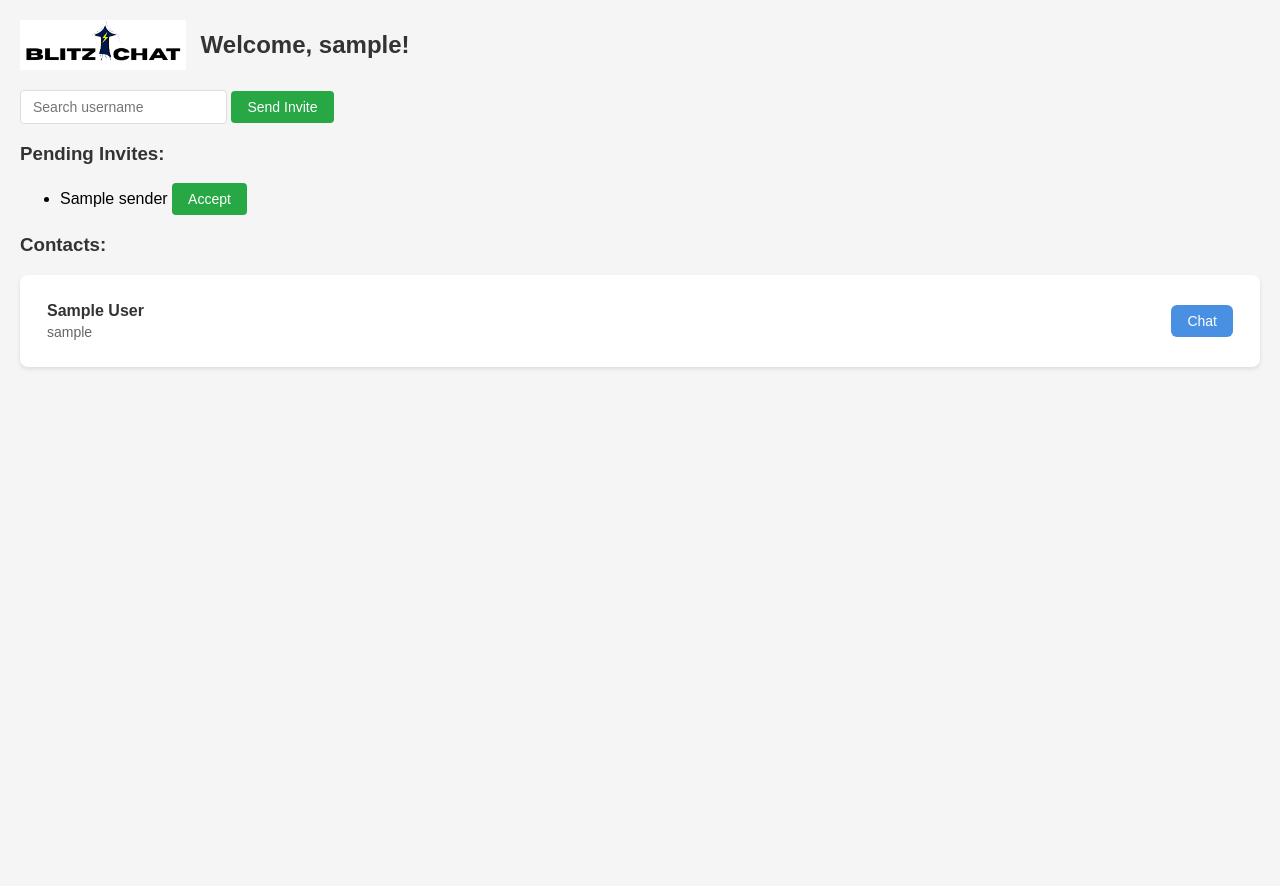
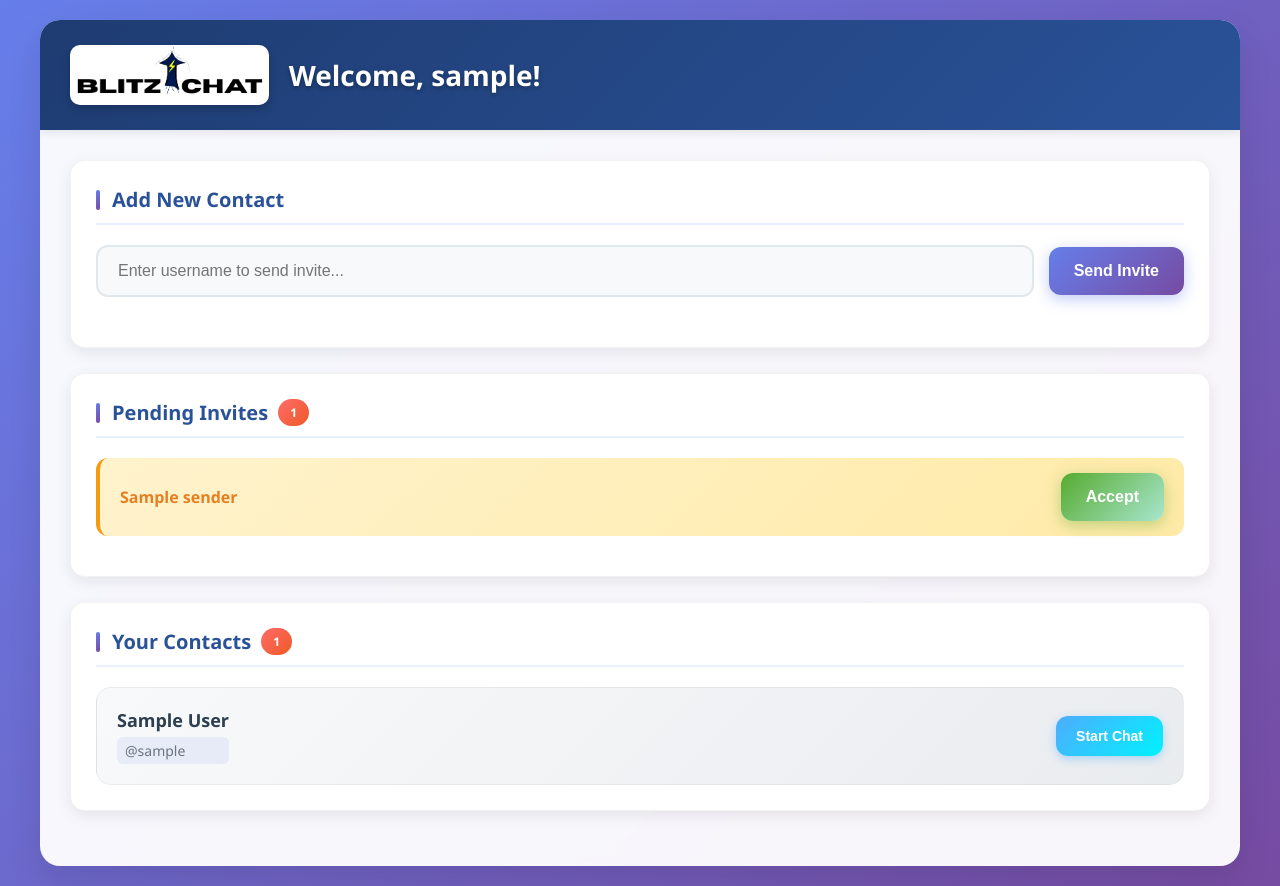
Before and after one commit to Magomed-Ameen/Blitz-Chat, a Flask app: template templates/chat_window.html in a window 1280 px wide. Before the commit the page ends 369 px from the top, so only its background shows below. Run offline with Flask 3, Linux system fonts and the light colour scheme; the template is opened without the code that fills it: most values are stand-ins (such as "Sample title", 1, 10 or a date in 2020); some libraries are stand-ins or nearby versions.

Commit message:
Assistant checkpoint: Modernized chat window styling with gradient design
Assistant generated file changes:
- templates/chat_window.html: Modernize styling with better layout, colors, and visual hierarchy

---

User prompt:

improve the chat_WindoW.html i terms of styling

Replit-Commit-Author: Assistant
Replit-Commit-Session-Id: 5595d374-4a8c-4431-a129-5f550e0e8589

```diff
--- a/templates/chat_window.html
+++ b/templates/chat_window.html
@@ -1,145 +1,347 @@
+
 <!DOCTYPE html>
 <html>
 <head>
-    <title>Messenger</title>
+    <title>BlitzChat - Messenger</title>
     <script src="https://www.gstatic.com/firebasejs/8.10.0/firebase-app.js"></script>
     <script src="https://www.gstatic.com/firebasejs/8.10.0/firebase-database.js"></script>
     <style>
-        body {
-            font-family: Arial, sans-serif;
-            margin: 20px;
-            background-color: #f5f5f5;
+        * {
+            margin: 0;
+            padding: 0;
+            box-sizing: border-box;
         }
 
-        .contacts-container {
+        body {
+            font-family: 'Segoe UI', Tahoma, Geneva, Verdana, sans-serif;
+            background: linear-gradient(135deg, #667eea 0%, #764ba2 100%);
+            min-height: 100vh;
+            padding: 20px;
+        }
+
+        .main-container {
+            max-width: 1200px;
+            margin: 0 auto;
+            background: rgba(255, 255, 255, 0.95);
+            border-radius: 20px;
+            box-shadow: 0 15px 35px rgba(0, 0, 0, 0.1);
+            overflow: hidden;
+            backdrop-filter: blur(10px);
+        }
+
+        .header {
+            background: linear-gradient(135deg, #1e3c72 0%, #2a5298 100%);
+            color: white;
+            padding: 25px 30px;
+            display: flex;
+            align-items: center;
+            box-shadow: 0 2px 10px rgba(0, 0, 0, 0.1);
+        }
+
+        .header img {
+            height: 60px;
+            margin-right: 20px;
+            border-radius: 10px;
+            box-shadow: 0 4px 8px rgba(0, 0, 0, 0.2);
+        }
+
+        .header h2 {
+            font-size: 28px;
+            font-weight: 600;
+            text-shadow: 0 2px 4px rgba(0, 0, 0, 0.3);
+        }
+
+        .content {
+            padding: 30px;
+        }
+
+        .section {
             background: white;
-            border-radius: 8px;
-            padding: 15px;
-            box-shadow: 0 2px 4px rgba(0,0,0,0.1);
+            border-radius: 15px;
+            padding: 25px;
+            margin-bottom: 25px;
+            box-shadow: 0 5px 15px rgba(0, 0, 0, 0.08);
+            border: 1px solid rgba(0, 0, 0, 0.05);
+        }
+
+        .section h3 {
+            color: #2a5298;
+            font-size: 20px;
             margin-bottom: 20px;
+            padding-bottom: 10px;
+            border-bottom: 2px solid #e8f0fe;
+            display: flex;
+            align-items: center;
+        }
+
+        .section h3::before {
+            content: '';
+            width: 4px;
+            height: 20px;
+            background: linear-gradient(135deg, #667eea, #764ba2);
+            margin-right: 12px;
+            border-radius: 2px;
+        }
+
+        .search-container {
+            display: flex;
+            gap: 15px;
+            margin-bottom: 25px;
+            align-items: center;
+        }
+
+        input[type="text"] {
+            flex: 1;
+            padding: 15px 20px;
+            border: 2px solid #e1e8ed;
+            border-radius: 12px;
+            font-size: 16px;
+            transition: all 0.3s ease;
+            background: #f8f9fa;
+        }
+
+        input[type="text"]:focus {
+            outline: none;
+            border-color: #667eea;
+            background: white;
+            box-shadow: 0 0 0 3px rgba(102, 126, 234, 0.1);
+        }
+
+        .btn {
+            padding: 15px 25px;
+            border: none;
+            border-radius: 12px;
+            font-size: 16px;
+            font-weight: 600;
+            cursor: pointer;
+            transition: all 0.3s ease;
+            text-decoration: none;
+            display: inline-block;
+            text-align: center;
+        }
+
+        .btn-primary {
+            background: linear-gradient(135deg, #667eea, #764ba2);
+            color: white;
+            box-shadow: 0 4px 15px rgba(102, 126, 234, 0.4);
+        }
+
+        .btn-primary:hover {
+            transform: translateY(-2px);
+            box-shadow: 0 6px 20px rgba(102, 126, 234, 0.6);
+        }
+
+        .btn-success {
+            background: linear-gradient(135deg, #56ab2f, #a8e6cf);
+            color: white;
+            box-shadow: 0 4px 15px rgba(86, 171, 47, 0.4);
+        }
+
+        .btn-success:hover {
+            transform: translateY(-2px);
+            box-shadow: 0 6px 20px rgba(86, 171, 47, 0.6);
+        }
+
+        .btn-chat {
+            background: linear-gradient(135deg, #4facfe, #00f2fe);
+            color: white;
+            padding: 12px 20px;
+            font-size: 14px;
+            box-shadow: 0 3px 10px rgba(79, 172, 254, 0.4);
+        }
+
+        .btn-chat:hover {
+            transform: translateY(-1px);
+            box-shadow: 0 5px 15px rgba(79, 172, 254, 0.6);
+        }
+
+        .contacts-grid {
+            display: grid;
+            gap: 20px;
         }
 
         .contact-item {
             display: flex;
             justify-content: space-between;
             align-items: center;
-            padding: 12px;
-            border-bottom: 1px solid #eee;
-            transition: background-color 0.2s;
+            padding: 20px;
+            background: linear-gradient(135deg, #f8f9fa, #e9ecef);
+            border-radius: 15px;
+            transition: all 0.3s ease;
+            border: 1px solid rgba(0, 0, 0, 0.05);
         }
 
         .contact-item:hover {
-            background-color: #f8f9fa;
-        }
-
-        .contact-item:last-child {
-            border-bottom: none;
+            transform: translateY(-3px);
+            box-shadow: 0 8px 25px rgba(0, 0, 0, 0.1);
+            background: linear-gradient(135deg, #ffffff, #f8f9fa);
         }
 
         .contact-info {
             display: flex;
             flex-direction: column;
+            gap: 5px;
         }
 
         .contact-info strong {
-            font-size: 16px;
-            color: #333;
-            margin-bottom: 4px;
+            font-size: 18px;
+            color: #2c3e50;
+            font-weight: 600;
         }
 
-        .username {
+        .contact-info .username {
             font-size: 14px;
-            color: #666;
+            color: #6c757d;
+            background: rgba(102, 126, 234, 0.1);
+            padding: 4px 8px;
+            border-radius: 6px;
+            display: inline-block;
         }
 
-        .chat-btn {
-            background-color: #4a90e2;
-            color: white;
-            border: none;
-            padding: 8px 16px;
-            border-radius: 6px;
-            cursor: pointer;
-            font-size: 14px;
-            transition: background-color 0.2s;
+        .invites-list {
+            list-style: none;
         }
 
-        .chat-btn:hover {
-            background-color: #357ab8;
+        .invite-item {
+            display: flex;
+            justify-content: space-between;
+            align-items: center;
+            padding: 15px 20px;
+            background: linear-gradient(135deg, #fff3cd, #ffeaa7);
+            border-radius: 12px;
+            margin-bottom: 15px;
+            border-left: 4px solid #f39c12;
+            transition: all 0.3s ease;
         }
 
-        .no-contacts {
+        .invite-item:hover {
+            transform: translateX(5px);
+            box-shadow: 0 5px 15px rgba(243, 156, 18, 0.3);
+        }
+
+        .invite-sender {
+            font-weight: 600;
+            color: #e67e22;
+            font-size: 16px;
+        }
+
+        .no-contacts, .no-invites {
             text-align: center;
             padding: 40px 20px;
-            color: #666;
+            color: #6c757d;
+            background: linear-gradient(135deg, #f8f9fa, #e9ecef);
+            border-radius: 12px;
+            border: 2px dashed #dee2e6;
         }
 
-        .no-contacts p {
-            margin: 0;
+        .no-contacts p, .no-invites p {
+            font-size: 16px;
             font-style: italic;
         }
 
-        h2, h3 {
-            color: #333;
+        .badge {
+            background: linear-gradient(135deg, #ff6b6b, #ee5a24);
+            color: white;
+            padding: 5px 12px;
+            border-radius: 20px;
+            font-size: 12px;
+            font-weight: 600;
+            margin-left: 10px;
         }
 
-        input[type="text"] {
-            padding: 8px 12px;
-            border: 1px solid #ddd;
-            border-radius: 4px;
-            font-size: 14px;
+        @media (max-width: 768px) {
+            .main-container {
+                margin: 10px;
+                border-radius: 15px;
             }
 
-        button {
-            padding: 8px 16px;
-            background-color: #28a745;
-            color: white;
-            border: none;
-            border-radius: 4px;
-            cursor: pointer;
-            font-size: 14px;
+            .header {
+                padding: 20px;
+                flex-direction: column;
+                text-align: center;
             }
 
-        button:hover {
-            background-color: #218838;
+            .header img {
+                margin-right: 0;
+                margin-bottom: 15px;
+            }
+
+            .content {
+                padding: 20px;
+            }
+
+            .search-container {
+                flex-direction: column;
+            }
+
+            .contact-item {
+                flex-direction: column;
+                gap: 15px;
+                text-align: center;
+            }
         }
     </style>
 </head>
 <body>
-    <div style="display: flex; align-items: center; margin-bottom: 20px;">
-        <img src="{{ url_for('static', filename='BlitzChatLogo.png') }}" alt="BlitzChat Logo" style="height: 50px; margin-right: 15px;">
-        <h2 style="margin: 0;">Welcome, {{ username }}!</h2>
+    <div class="main-container">
+        <div class="header">
+            <img src="{{ url_for('static', filename='BlitzChatLogo.png') }}" alt="BlitzChat Logo">
+            <h2>Welcome, {{ username }}!</h2>
         </div>
 
+        <div class="content">
             <!-- Search for users -->
-    <input type="text" id="searchUser" placeholder="Search username">
-    <button onclick="searchAndSendInvite()">Send Invite</button>
+            <div class="section">
+                <h3>Add New Contact</h3>
+                <div class="search-container">
+                    <input type="text" id="searchUser" placeholder="Enter username to send invite...">
+                    <button class="btn btn-primary" onclick="searchAndSendInvite()">Send Invite</button>
+                </div>
+            </div>
 
             <!-- List of received invites -->
-    <h3>Pending Invites:</h3>
-    <ul>
+            <div class="section">
+                <h3>Pending Invites
+                    {% if invites_received %}
+                        <span class="badge">{{ invites_received|length }}</span>
+                    {% endif %}
+                </h3>
+                {% if invites_received %}
+                    <ul class="invites-list">
                         {% for sender in invites_received %}
-        <li>
-          {{ sender }}
-          <form method="POST" action="/accept_invite" style="display:inline;">
+                            <li class="invite-item">
+                                <span class="invite-sender">{{ sender }}</span>
+                                <form method="POST" action="/accept_invite" style="margin: 0;">
                                     <input type="hidden" name="user" value="{{ username }}">
                                     <input type="hidden" name="sender" value="{{ sender }}">
-              <button type="submit">Accept</button>
+                                    <button type="submit" class="btn btn-success">Accept</button>
                                 </form>
                             </li>
                         {% endfor %}
                     </ul>
+                {% else %}
+                    <div class="no-invites">
+                        <p>No pending invites</p>
+                    </div>
+                {% endif %}
+            </div>
 
-    <!-- List of added contacts -->
-    <h3>Contacts:</h3>
-    <div class="contacts-container">
+            <!-- List of contacts -->
+            <div class="section">
+                <h3>Your Contacts
+                    {% if contacts %}
+                        <span class="badge">{{ contacts|length }}</span>
+                    {% endif %}
+                </h3>
+                <div class="contacts-grid">
                     {% for contact_username, full_name in contacts.items() %}
                         <div class="contact-item">
                             <div class="contact-info">
                                 <strong>{{ full_name }}</strong>
-            <span class="username">{{ contact_username }}</span>
+                                <span class="username">@{{ contact_username }}</span>
                             </div>
                             <form method="get" action="{{ url_for('chat', username=username, contact=contact_username) }}" style="margin: 0;">
-            <button type="submit" class="chat-btn">Chat</button>
+                                <button type="submit" class="btn btn-chat">Start Chat</button>
                             </form>
                         </div>
                     {% else %}
@@ -147,40 +349,18 @@
                             <p>No contacts yet. Send invites to start chatting!</p>
                         </div>
                     {% endfor %}
-    </div></ul>
+                </div>
+            </div>
+        </div>
+    </div>
 
-    <!-- Chat Area -->
-    <div id="chatSection" style="display:none;">
-        <h3>Chat with <span id="chatWith"></span></h3>
-        <div id="chatBox" style="border:1px solid black; height:200px; overflow-y:scroll;"></div>
-        <input type="text" id="messageInput" placeholder="Type a message">
-        <button onclick="sendMessage()">Send</button>
-    </div>
     <script>
-
-        function startChatWith(username) {
-            document.getElementById('chatSection').style.display = 'block';
-            document.getElementById('chatWith').innerText = username;
-            // Here, you can later load chat messages between current user and username
-          }
-
-
         // TODO: Add Firebase config here
-        // Import the functions you need from the SDKs you need
-
-
-        // TODO: Add SDKs for Firebase products that you want to use
-        // https://firebase.google.com/docs/web/setup#available-libraries
-
-        // Your web app's Firebase configuration
-        // For Firebase JS SDK v7.20.0 and later, measurementId is optional
         var firebaseConfig = {
-
-
-          apiKey: "AIzaSyCgY0qvuCml114ujVhzUyfz2eZ4L0k4LKo",//llcbm
+            apiKey: "AIzaSyCgY0qvuCml114ujVhzUyfz2eZ4L0k4LKo",
             authDomain: "blitzchat-30890.firebaseapp.com",
             projectId: "blitzchat-30890",
-          storageBucket: "blitzchat-30890.firebasestorage.com",//at the end .app changed to.com
+            storageBucket: "blitzchat-30890.firebasestorage.com",
             messagingSenderId: "256345196234",
             appId: "1:256345196234:web:f80c48f616f8d30f3f9633",
             measurementId: "G-CNK3CLKQ60"
@@ -188,17 +368,15 @@
 
         // Initialize Firebase
         firebase.initializeApp(firebaseConfig);
+        const db = firebase.database();
+        const currentUser = "{{ username }}";
 
-        const db=firebase.database();
-
-        const currentUser = "{{ username }}";
-        console.log("Logged in as:", currentUser);
-
-
-        // Placeholder: You'll implement these
         function searchAndSendInvite() {
-              const recipient = document.getElementById('searchUser').value;
-              if (!recipient) return alert("Enter a username to invite.");
+            const recipient = document.getElementById('searchUser').value.trim();
+            if (!recipient) {
+                alert("Please enter a username to invite.");
+                return;
+            }
 
             fetch('/send_invite', {
                 method: 'POST',
@@ -209,133 +387,25 @@
             })
             .then(res => {
                 if (res.ok) {
-                      alert("Invite sent!");
-                      location.reload();  // reload to see new invites
+                    alert("Invite sent successfully!");
+                    document.getElementById('searchUser').value = '';
+                    location.reload();
                 } else {
                     res.text().then(msg => alert(msg));
                 }
+            })
+            .catch(err => {
+                console.error('Error sending invite:', err);
+                alert('Error sending invite. Please try again.');
             });
         }
 
-        function sendMessage() {
-            const input = document.getElementById("messageInput");
-            const message=input.value.trim();
-            if (!message || !currentChatUser|| !chatRef) return;
-            //const chatId = getChatId(currentUser, currentChatUser);
-            const timestamp = Date.now();
-            chatRef.push({
-                sender: currentUser,
-                text: message,
-                timestamp: timestamp
-            });
-
-            input.value = "";  // Clear input
-
-
-        }
-    </script>
-
-    <script>
-        function loadContacts(){
-            const contactList=document.getElementById("contactList");
-            contactList.innerHTML=""
-            console.log("Loading contacts for:", currentUser);
-
-            db.ref(`users/${currentUser}/contacts`).on('value',snapshot=>{
-
-                contactList.innerHTML=""
-                if (!snapshot.exists()) {
-                    const li = document.createElement("li");
-                    li.textContent = "No contacts yet (Firebase)";
-                    contactList.appendChild(li);
-                    return;
-                }
-                snapshot.forEach(child=>{
-                    const user=child.key;
-
-                    const li=document.createElement("li");
-                    li.textContent = user;
-                    li.onclick = () => openChatWith(user);
-                    contactList.appendChild(li);
-
-                });
-            });
-        }
-
-        function listenForInvites()
-        {
-            db.ref(`users/${currentUser}/invites_received`).on("child_added",snapshot=>{
-                const fromUser = snapshot.key;
-                const accept = confirm(`${fromUser} sent you a chat invite. Accept?`);
-                if (accept){
-
-
-                    db.ref(`users/${currentUser}/contacts/${fromUser}`).set(true);
-                    db.ref(`users/${fromUser}/contacts/${currentUser}`).set(true);
-
-                    // Remove invite entries
-                    db.ref(`users/${currentUser}/invites_received/${fromUser}`).remove();
-                    db.ref(`users/${fromUser}/invites_sent/${currentUser}`).remove();
+        // Allow Enter key to send invite
+        document.getElementById('searchUser').addEventListener('keypress', function(e) {
+            if (e.key === 'Enter') {
+                searchAndSendInvite();
             }
         });
-        }
-        function openChat(user) {
-            document.getElementById("chatWith").textContent = user;
-            document.getElementById("chatSection").style.display = "block";
-            loadChat(user);
-        }
-
-        let currentChatUser = null;
-        let chatRef = null;
-        function getChatId(user1,user2){
-            return [user1, user2].sort().join("_");
-
-        }
-
-        function loadChat(user)
-        {
-            currentChatUser=user;
-            const chatId=getChatId(currentUser,user);
-            chatRef = db.ref(`chats/${chatId}/messages`);
-
-            const chatBox = document.getElementById("chatBox");
-            chatBox.innerHTML = "";
-            // Listen for new messages
-            chatRef.off();  // Clear old listeners
-            chatRef.on("child_added", (snapshot) => {
-                const msg = snapshot.val();
-                const msgDiv = document.createElement("div");
-                msgDiv.textContent = `${msg.sender}: ${msg.text}`;
-                chatBox.appendChild(msgDiv);
-                chatBox.scrollTop = chatBox.scrollHeight;  // Auto scroll
-            });
-        }
-        window.onload=function(){
-            loadContacts();
-            listenForInvites();
-        };
-
-        /*function sendInvite() {
-            const recipient = document.getElementById('searchUser').value;
-            if (!recipient) return alert("Enter a username to invite.");
-
-            fetch('/send_invite', {
-                method: 'POST',
-                headers: {
-                    'Content-Type': 'application/x-www-form-urlencoded'
-                },
-                body: `sender=${currentUser}&recipient=${recipient}`
-            })
-            .then(res => {
-                if (res.ok) {
-                    alert("Invite sent!");
-                    window.location.reload();
-                } else {
-                    alert("User not found or error occurred.");
-                }
-            });
-        }*/
     </script>
-
 </body>
 </html>
```
Lines whose indentation alone changed are shown as unchanged.
